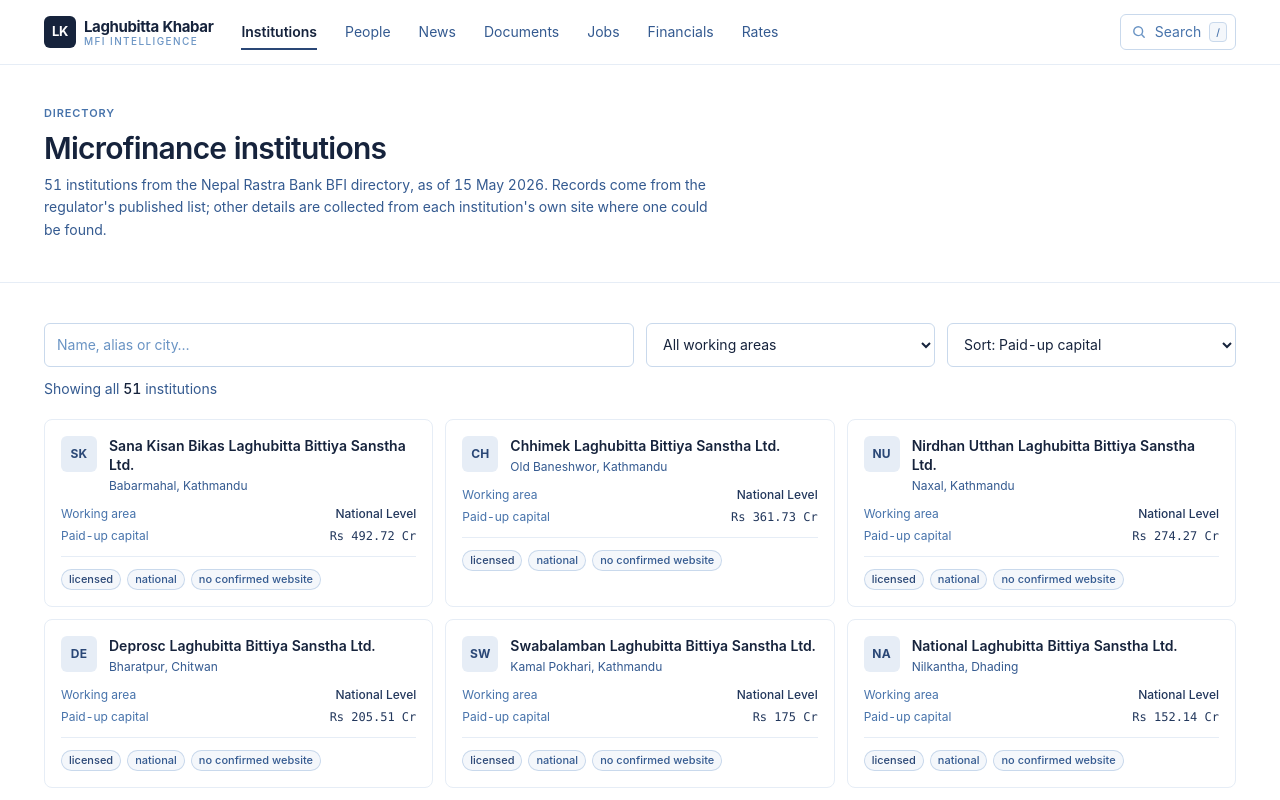
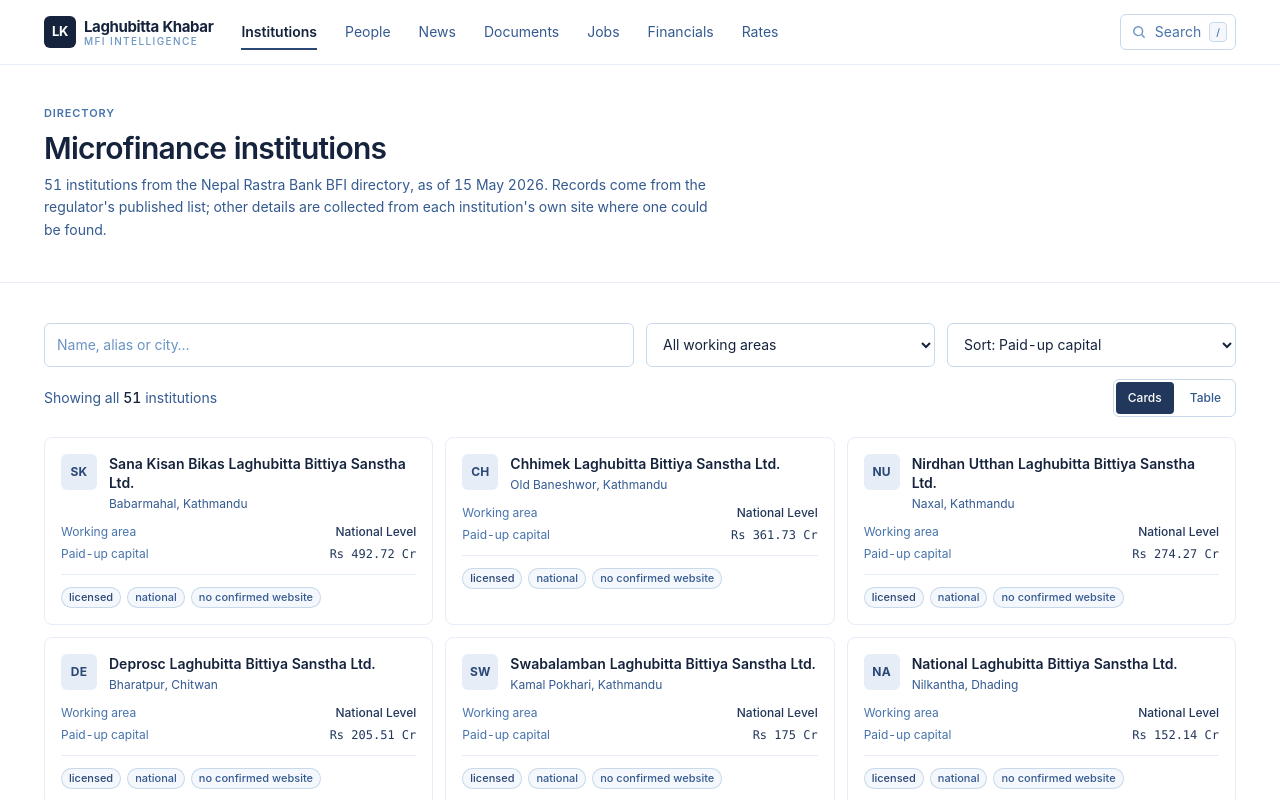
Before and after one commit to subashnp169/laghubitta-khabar, a Next.js app: page /laghubitta-khabar/institutions in a window 1280 px wide. Shown: the top 800 px of the page. Built offline with nearby package versions, Linux system fonts and the light colour scheme.

Commit message:
feat: add card/table view toggle to the institution directory

```diff
--- a/src/components/institutions/InstitutionDirectory.tsx
+++ b/src/components/institutions/InstitutionDirectory.tsx
@@ -1,9 +1,11 @@
 "use client";
 
-import { useMemo, useState } from "react";
+import { useMemo, useState, useSyncExternalStore } from "react";
+import Link from "next/link";
 import InstitutionCard from "@/components/institutions/InstitutionCard";
 import { EmptyState } from "@/components/ui/EmptyState";
 import type { Institution } from "@/types";
+import { formatCrore, formatDate, humanize, initials } from "@/util/format";
 
 /**
  * Directory with client-side search, filter and sort.
@@ -26,6 +28,54 @@
   { key: "oldest", label: "Oldest first" },
 ];
 
+/**
+ * Display preference, kept out of the filter state on purpose: switching between
+ * card and table changes how the same results are shown, so it must not clear a
+ * search the reader has already typed.
+ */
+type View = "grid" | "table";
+const VIEW_KEY = "lk-directory-view";
+const VIEW_DEFAULT: View = "grid";
+
+/**
+ * The stored layout is an external store rather than plain component state.
+ *
+ * `useSyncExternalStore` is what makes this safe for a static export: the server
+ * snapshot is always the grid default, so the pre-rendered HTML and the first
+ * client render agree, and React applies the stored preference afterwards without
+ * a hydration mismatch. Writing the preference notifies the same-tab subscribers,
+ * which `localStorage` alone does not do.
+ */
+const viewListeners = new Set<() => void>();
+
+function readStoredView(): View {
+  try {
+    return window.localStorage.getItem(VIEW_KEY) === "table" ? "table" : VIEW_DEFAULT;
+  } catch {
+    // Private browsing or blocked storage: the default view still renders.
+    return VIEW_DEFAULT;
+  }
+}
+
+function subscribeView(onChange: () => void) {
+  viewListeners.add(onChange);
+  // Another tab changing the preference should move this one too.
+  window.addEventListener("storage", onChange);
+  return () => {
+    viewListeners.delete(onChange);
+    window.removeEventListener("storage", onChange);
+  };
+}
+
+function writeStoredView(next: View) {
+  try {
+    window.localStorage.setItem(VIEW_KEY, next);
+  } catch {
+    // A preference that cannot be persisted is not worth an error message.
+  }
+  for (const listener of viewListeners) listener();
+}
+
 export function InstitutionDirectory({
   institutions,
   areas,
@@ -36,6 +86,9 @@
   const [query, setQuery] = useState("");
   const [area, setArea] = useState("");
   const [sort, setSort] = useState<Sort>("capital");
+  const view = useSyncExternalStore(subscribeView, readStoredView, () => VIEW_DEFAULT);
+
+  const changeView = (next: View) => writeStoredView(next);
 
   const filtered = useMemo(() => {
     const needle = query.trim().toLowerCase();
@@ -158,6 +211,33 @@
             Clear filters
           </button>
         ) : null}
+
+        <div
+          className="flex items-center gap-1 rounded-md border border-mfi-200 bg-white p-0.5"
+          role="group"
+          aria-label="Result layout"
+        >
+          {(
+            [
+              { key: "grid", label: "Cards" },
+              { key: "table", label: "Table" },
+            ] as Array<{ key: View; label: string }>
+          ).map((option) => (
+            <button
+              key={option.key}
+              type="button"
+              onClick={() => changeView(option.key)}
+              aria-pressed={view === option.key}
+              className={`h-8 min-h-8 rounded px-3 text-xs font-medium transition-colors ${
+                view === option.key
+                  ? "bg-mfi-800 text-white"
+                  : "text-mfi-600 hover:bg-mfi-100 hover:text-mfi-900"
+              }`}
+            >
+              {option.label}
+            </button>
+          ))}
+        </div>
       </div>
 
       {filtered.length === 0 ? (
@@ -167,6 +247,8 @@
             detail="Try a shorter term — the directory matches full names, recorded aliases and head-office districts, not every abbreviation."
           />
         </div>
+      ) : view === "table" ? (
+        <InstitutionTable institutions={filtered} />
       ) : (
         <ul className="mt-5 grid gap-3 sm:grid-cols-2 lg:grid-cols-3">
           {filtered.map((inst) => (
@@ -177,3 +259,80 @@
     </div>
   );
 }
+
+/**
+ * Tabular view of the same filtered rows.
+ *
+ * Carries no fields the cards do not already show, and every cell uses the same
+ * formatters, so switching views cannot reveal a value the grid view hid. Dates
+ * that failed to parse upstream format as "Not stated" rather than as a sentinel
+ * year, and a missing capital reads as an em dash, not as zero.
+ */
+function InstitutionTable({ institutions }: { institutions: Institution[] }) {
+  return (
+    <div className="mt-5 overflow-x-auto rounded-md border border-mfi-200 bg-white">
+      <table className="w-full border-collapse text-left text-sm">
+        <caption className="sr-only">
+          Microfinance institutions matching the current filters, with the same values shown on each card.
+        </caption>
+        <thead>
+          <tr className="border-b border-mfi-200 bg-mfi-50">
+            <th scope="col" className="px-3 py-2.5 text-xs font-semibold text-mfi-700">
+              Institution
+            </th>
+            <th scope="col" className="hidden px-3 py-2.5 text-xs font-semibold text-mfi-700 sm:table-cell">
+              Head office
+            </th>
+            <th scope="col" className="hidden px-3 py-2.5 text-xs font-semibold text-mfi-700 md:table-cell">
+              Working area
+            </th>
+            <th
+              scope="col"
+              className="px-3 py-2.5 text-right text-xs font-semibold text-mfi-700"
+            >
+              Paid-up capital
+            </th>
+            <th
+              scope="col"
+              className="hidden px-3 py-2.5 text-xs font-semibold text-mfi-700 lg:table-cell"
+            >
+              Operating since
+            </th>
+          </tr>
+        </thead>
+        <tbody>
+          {institutions.map((inst) => {
+            const since = formatDate(inst.operationDate);
+            return (
+              <tr key={inst.id} className="border-b border-mfi-100 last:border-0">
+                <th scope="row" className="px-3 py-2.5 font-normal">
+                  <Link
+                    href={`/institutions/${inst.slug}`}
+                    className="flex items-center gap-2.5 hover:underline hover:underline-offset-2"
+                  >
+                    <span aria-hidden="true" className="lk-monogram shrink-0 text-xs">
+                      {initials(inst.name)}
+                    </span>
+                    <span className="font-medium text-mfi-900">{inst.name}</span>
+                  </Link>
+                </th>
+                <td className="hidden px-3 py-2.5 text-mfi-700 sm:table-cell">
+                  {humanize(inst.headOffice) ?? <span className="text-mfi-400">Not stated</span>}
+                </td>
+                <td className="hidden px-3 py-2.5 text-mfi-700 md:table-cell">
+                  {humanize(inst.workingArea) ?? "Not stated"}
+                </td>
+                <td className="px-3 py-2.5 text-right font-mono tabular-nums text-mfi-800">
+                  {formatCrore(inst.paidUpCapitalCrore) ?? "—"}
+                </td>
+                <td className="hidden px-3 py-2.5 text-mfi-700 lg:table-cell">
+                  {since ?? <span className="text-mfi-400">Not stated</span>}
+                </td>
+              </tr>
+            );
+          })}
+        </tbody>
+      </table>
+    </div>
+  );
+}
```
